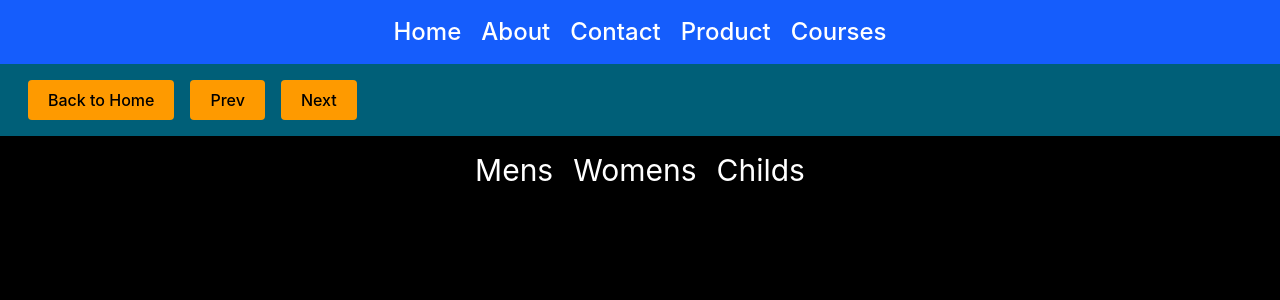
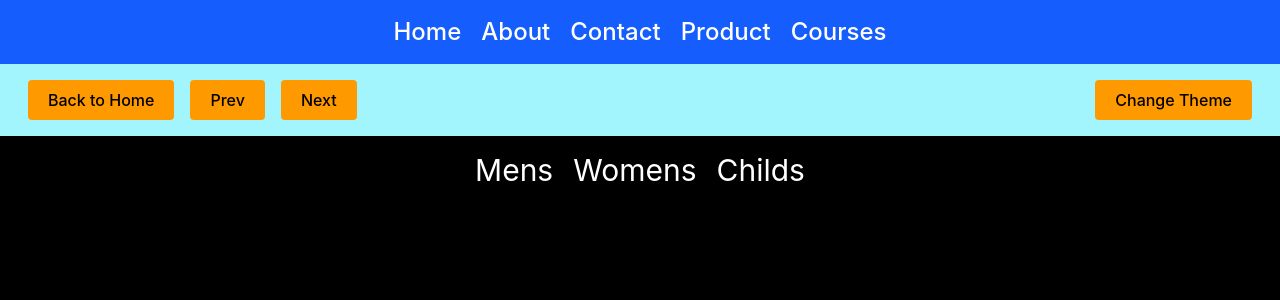
Before and after one commit to Jainil05/React_Practice, a React (Vite) app: page /product in a window 1280 px wide. Shown: the top 300 px of the page. Built offline with nearby package versions, Linux system fonts and the light colour scheme.

Commit message:
Learn Context api  with buling Theme changing small project

```diff
--- a/src/Components/Routers/Navbar2.jsx
+++ b/src/Components/Routers/Navbar2.jsx
@@ -1,12 +1,18 @@
-import React from "react";
+import React, { useContext } from "react";
 import { useNavigate } from "react-router-dom";
+import { ThemeDataContext } from "../../Context/Themecontext";
 
 const Navbar2 = () => {
   // we use usenavigate for functional Routing link onclick navigate etc...
   const navigate = useNavigate();
 
+  const [theme, setTheme] = useContext(ThemeDataContext);
+  const changeTheme = () => {
+    setTheme(prev=> prev=='light'?'dark':'light')
+  };
   return (
-    <div className="py-2 px-5 bg-cyan-800">
+    <div className={` ${theme} py-2 px-5  flex justify-between items-center nav`}>
+      <div className="">
         <button
           className="font-medium bg-amber-500 px-5 py-2 rounded m-2 cursor-pointer active:scale-95"
           onClick={() => {
@@ -32,6 +38,13 @@ const Navbar2 = () => {
           Next
         </button>
       </div>
+      <div className="">
+        <button onClick={changeTheme}
+        className="font-medium bg-amber-500 px-5 py-2 rounded m-2 cursor-pointer active:scale-95">
+        Change Theme
+        </button>
+      </div>
+    </div>
   );
 };
 
--- /dev/null
+++ b/src/Context/Themecontext.jsx
@@ -0,0 +1,17 @@
+import React, { createContext, useState } from "react";
+
+export const ThemeDataContext = createContext()
+
+const Themecontext = (props) => {
+  const [theme, setTheme] = useState("light");
+
+  return (
+    <div>
+        <ThemeDataContext.Provider value={[theme,setTheme]}>
+              {props.children}
+        </ThemeDataContext.Provider>
+    </div>
+  );
+};
+
+export default Themecontext;
--- a/src/index.css
+++ b/src/index.css
@@ -135,3 +135,10 @@ for card component practice
   color: #8b8b8b;
 
 }    */
+
+.light{
+  background-color: oklch(91.7% 0.08 205.041);
+}
+.dark{
+  background-color: oklch(38.453% 0.06481 207.022);
+}
--- a/src/main.jsx
+++ b/src/main.jsx
@@ -3,9 +3,13 @@ import { createRoot } from "react-dom/client";
 import "./index.css";
 import App from "./App.jsx";
 import { BrowserRouter } from "react-router-dom";
+import Themecontext from "./Context/Themecontext.jsx";
 
 createRoot(document.getElementById("root")).render(
-  <BrowserRouter>
+
+  <BrowserRouter>   {/* This is for Routing  */}
+  <Themecontext>    {/* This is for Context api */}
     <App />
-  </BrowserRouter>,
+  </Themecontext>
+  </BrowserRouter>
 );
```
Lines whose indentation alone changed are shown as unchanged.
